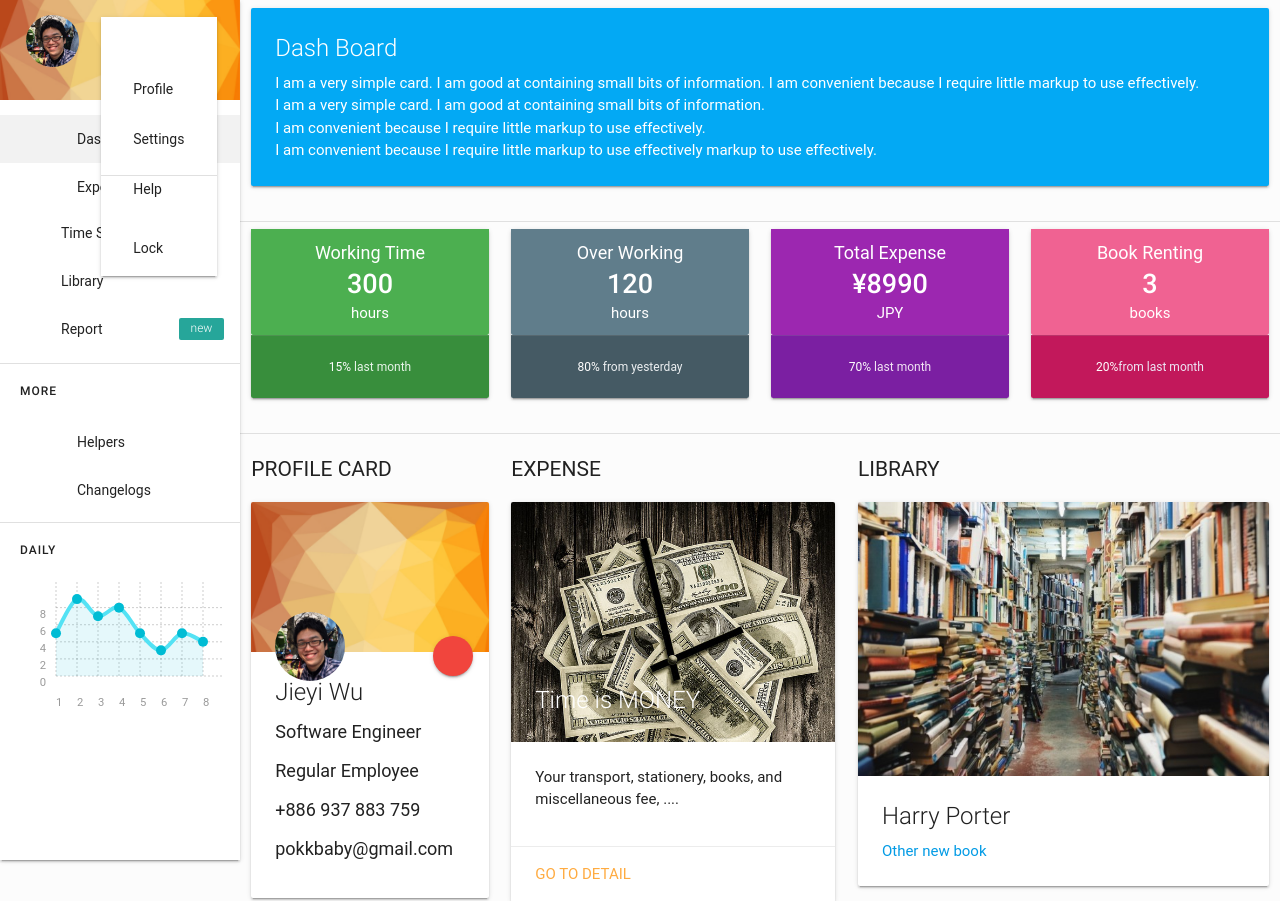
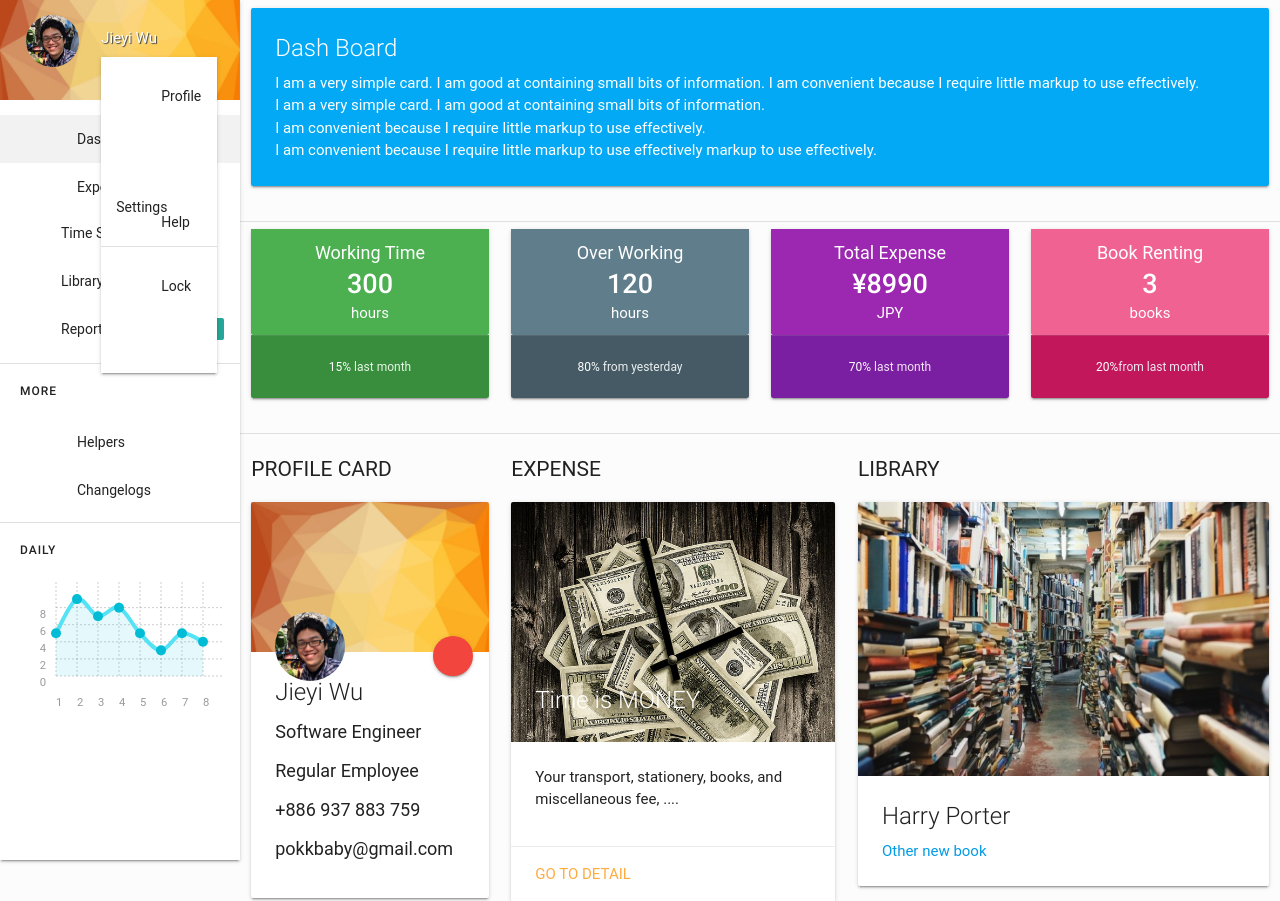
Before and after one commit to pokk/Timesheet, a Django app: page /sheet/index/ in a window 1280 px wide, after a click on "Jieyi Wu". Shown: the top 901 px of the page. Run offline with Django 3.2, Linux system fonts and the light colour scheme; some libraries are stand-ins or nearby versions; some web fonts are replaced.

Commit message:
1. Fix the navi dropdown margin.

```diff
--- a/sheet/static/css/base_main_framework.css
+++ b/sheet/static/css/base_main_framework.css
@@ -2600,3 +2600,14 @@ footer.page-footer
 	top: 0;
 	width: 100%;
 }
+
+/* dropdown */
+#profile-dropdown li a
+{
+	padding: 15px;
+}
+
+ul#profile-dropdown.dropdown-content.active
+{
+	top: 0;
+}
--- /dev/null
+++ b/sheet/static/js/base_main_framework.js
@@ -0,0 +1,12 @@
+/**
+ * Created by Jieyi on 2/1/16.
+ */
+
+$(document).ready(function ()
+{
+	// !!Drop down button.
+	$('.dropdown-button').click(function ()
+	{
+		$('#profile-dropdown')[0].style.top = '57px';
+	});
+});
--- a/templates/content/__base.html
+++ b/templates/content/__base.html
@@ -16,6 +16,7 @@
 		<!-- Basic index css of framework -->
 		<link rel="stylesheet" href="{% static "css/base_main_framework.css" %}">
 		<link rel="stylesheet" href="{% static "css/chartist.min.css" %}">
+		<script src="{% static "js/base_main_framework.js" %}"></script>
 
 		{% block header-import %}{% endblock %}
 		<title>{% block title %}{{ title }}{% endblock %}</title>
```
